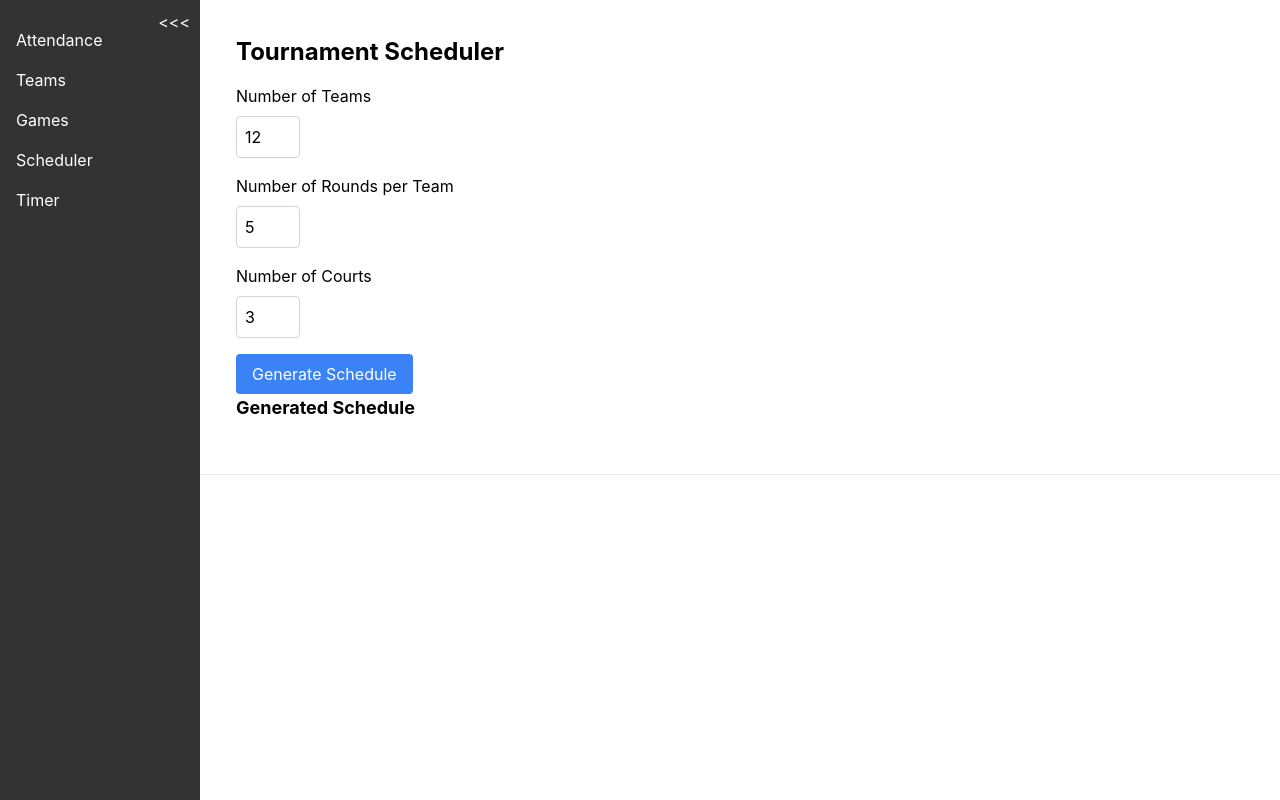
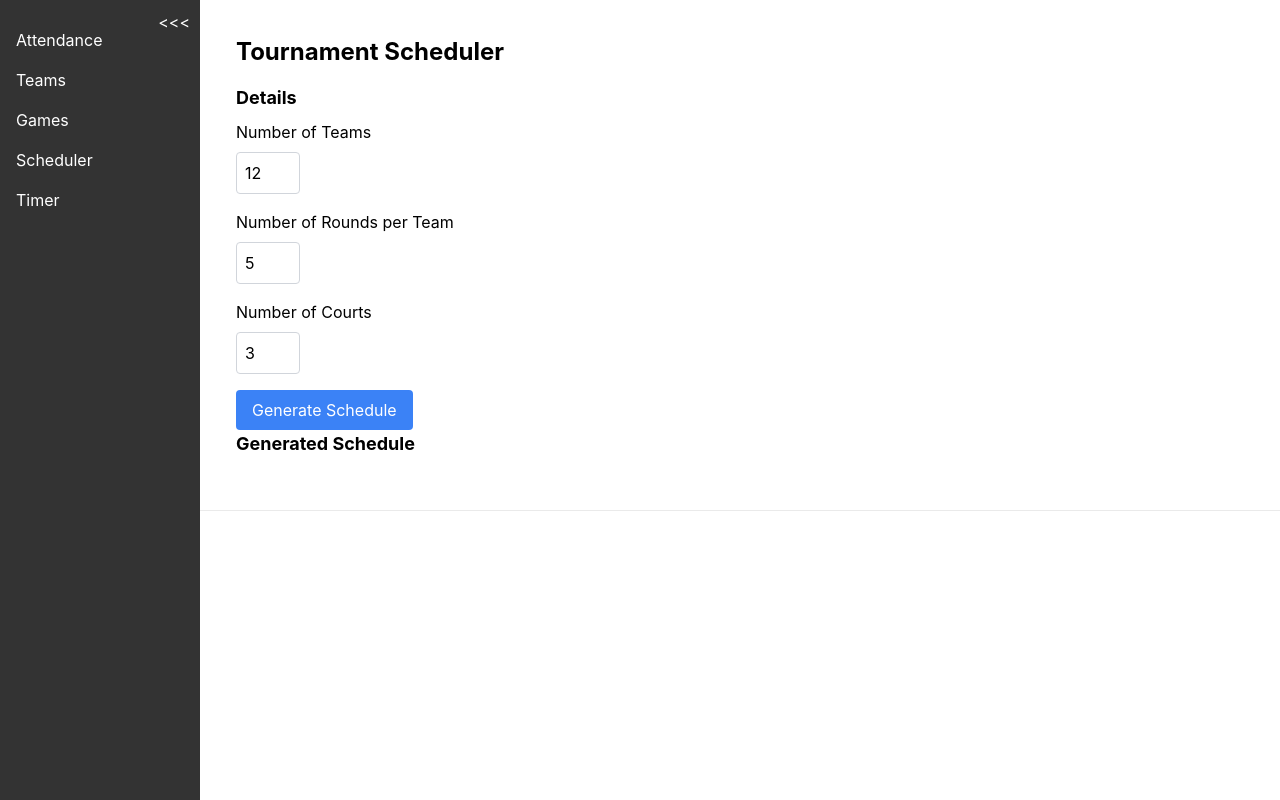
Before and after one commit to jsartin513/open-gym, a Next.js app: page /scheduler in a window 1280 px wide. Built offline with nearby package versions, Linux system fonts and the light colour scheme.

Commit message:
remove log

```diff
--- a/src/pages/scheduler.js
+++ b/src/pages/scheduler.js
@@ -12,11 +12,9 @@ const SchedulerPage = () => {
 
   useEffect(() => {
     createDefaultTeams();
-    console.log("Teams created");
   }, []);
 
   const createDefaultTeams = () => {
-    console.log("Creating default teams");
     const defaultTeams = [];
     for (let i = 0; i < numTeams; i++) {
       defaultTeams.push({ name: "Team " + (i + 1) });
@@ -57,13 +55,11 @@ const SchedulerPage = () => {
   };
 
   const generateSchedule = () => {
-    console.log("Generating schedule outer");
     if (
       numTeams >= 4 &&
       numCourts >= 1 &&
       numCourts <= Math.floor(numTeams / 3)
     ) {
-      console.log("Generating schedule");
       const teamNames = teams.map(
         (team) => team.name || "Team " + (teams.indexOf(team) + 1)
       );
@@ -72,7 +68,6 @@ const SchedulerPage = () => {
       // each game has 2 teams, and there are numCourts
         const totalGames = numTeams * numRounds;
         const gamesPerRound = numTeams / 2;
-        const gamesPerCourt = gamesPerRound / numCourts;
         const totalRounds = totalGames / gamesPerRound;
 
 
@@ -80,7 +75,6 @@ const SchedulerPage = () => {
         teamNames,
         totalRounds
       );
-      console.log("Generated schedule", generatedSchedule);
       setSchedule(generatedSchedule);
     }
   };
@@ -90,6 +84,7 @@ const SchedulerPage = () => {
       <div className="container mx-auto p-4">
         <h1 className="text-2xl font-bold mb-4">Tournament Scheduler</h1>
         <div className="mb-4">
+            <h2 className="text-lg font-bold mb-2">Details</h2>
           <label className="block mb-2">Number of Teams</label>
           <input
             type="number"
```
